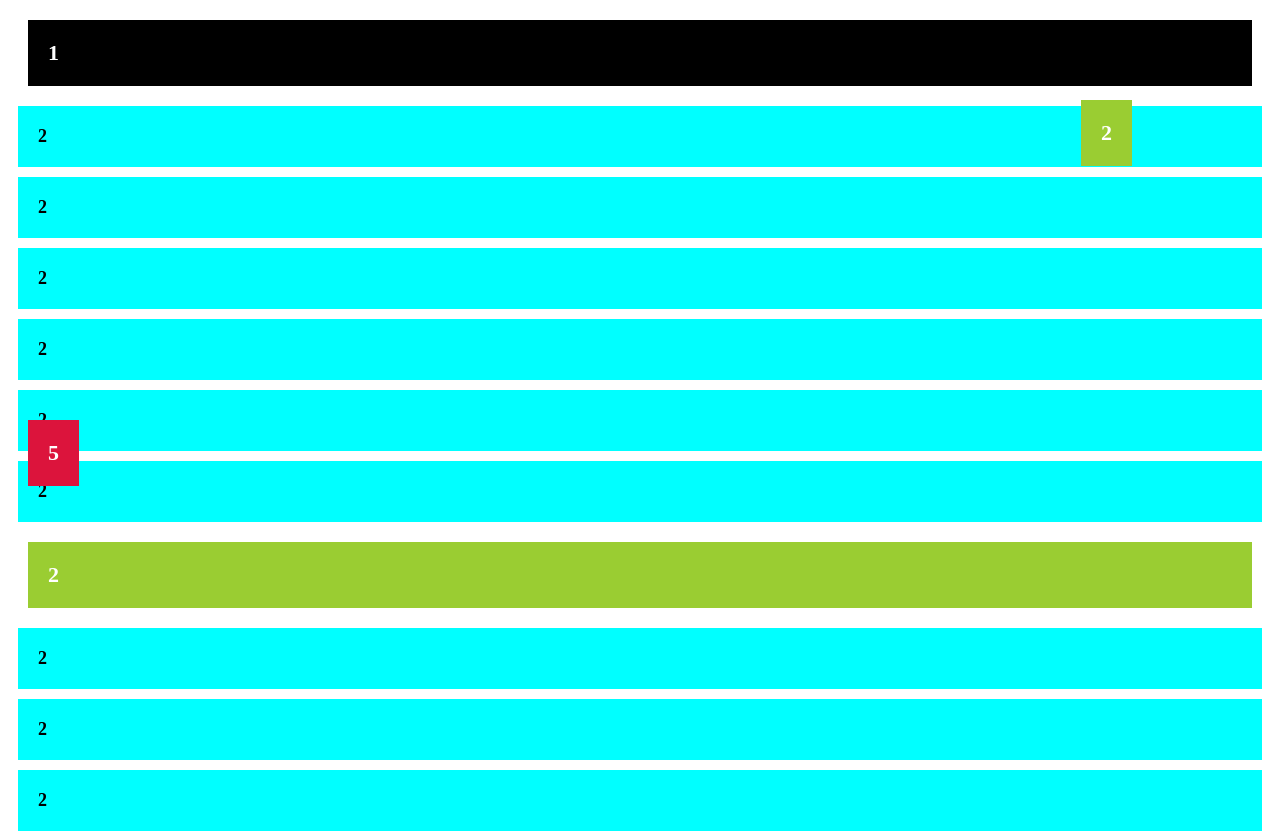
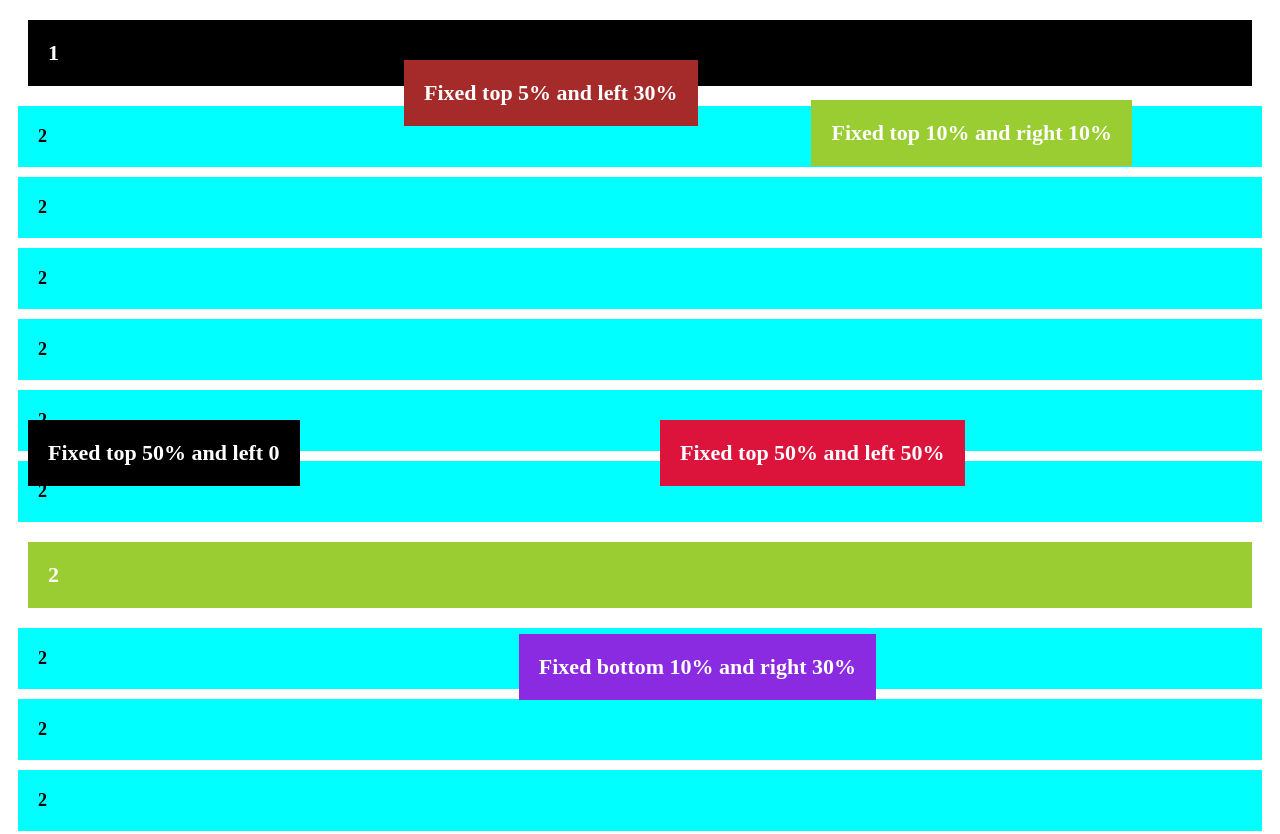
Before and after one commit to almizanshimul/position, a plain HTML site: page index.html in a window 1280 px wide. Shown: the top 834 px of the page. Drawn offline with Linux system fonts and the light colour scheme.

Commit message:
position fixed

```diff
--- a/index.html
+++ b/index.html
@@ -82,6 +82,21 @@
         .fixed>.se {
             top: 10%;
         }
+        .fixed>.th {
+            top: auto;
+            bottom: 10%;
+            right: 30%;
+        }
+        .fixed>.fo {
+            top: 5%;
+            bottom: auto;
+            left: 30%;
+        }
+        .fixed>.fi {
+            top: 50%;
+            bottom: auto;
+            left: 50%;
+        }
     </style>
 </head>
 
@@ -121,30 +136,30 @@
             <div class="child">3</div>
         </div>
     <div class="fixed">
-        <div class="sticky fir">1</div>
+        <div class="sticky fir">Fixed top 50% and left 0</div>
         <div class="child">2</div>
         <div class="child">2</div>
         <div class="child">2</div>
         <div class="child">2</div>
         <div class="child">2</div>
         <div class="child">2</div>
-        <div class="sticky se">2</div>
+        <div class="sticky se">Fixed top 10% and right 10%</div>
         <div class="child">2</div>
         <div class="child">2</div>
         <div class="child">2</div>
         <div class="child">2</div>
-        <div class=" sticky th">3</div>
+        <div class=" sticky th">Fixed bottom 10% and right 30%</div>
         <div class="child">2</div>
         <div class="child">2</div>
         <div class="child">2</div>
         <div class="child">2</div>
         <div class="child">2</div>
-        <div class=" sticky fo">4</div>
+        <div class=" sticky fo">Fixed top 5% and left 30%</div>
         <div class="child">2</div>
         <div class="child">2</div>
         <div class="child">2</div>
         <div class="child">2</div>
-        <div class=" sticky fi">5</div>
+        <div class=" sticky fi">Fixed top 50% and left 50%</div>
         <div class="child">2</div>
         <div class="child">2</div>
         <div class="child">2</div>
```
